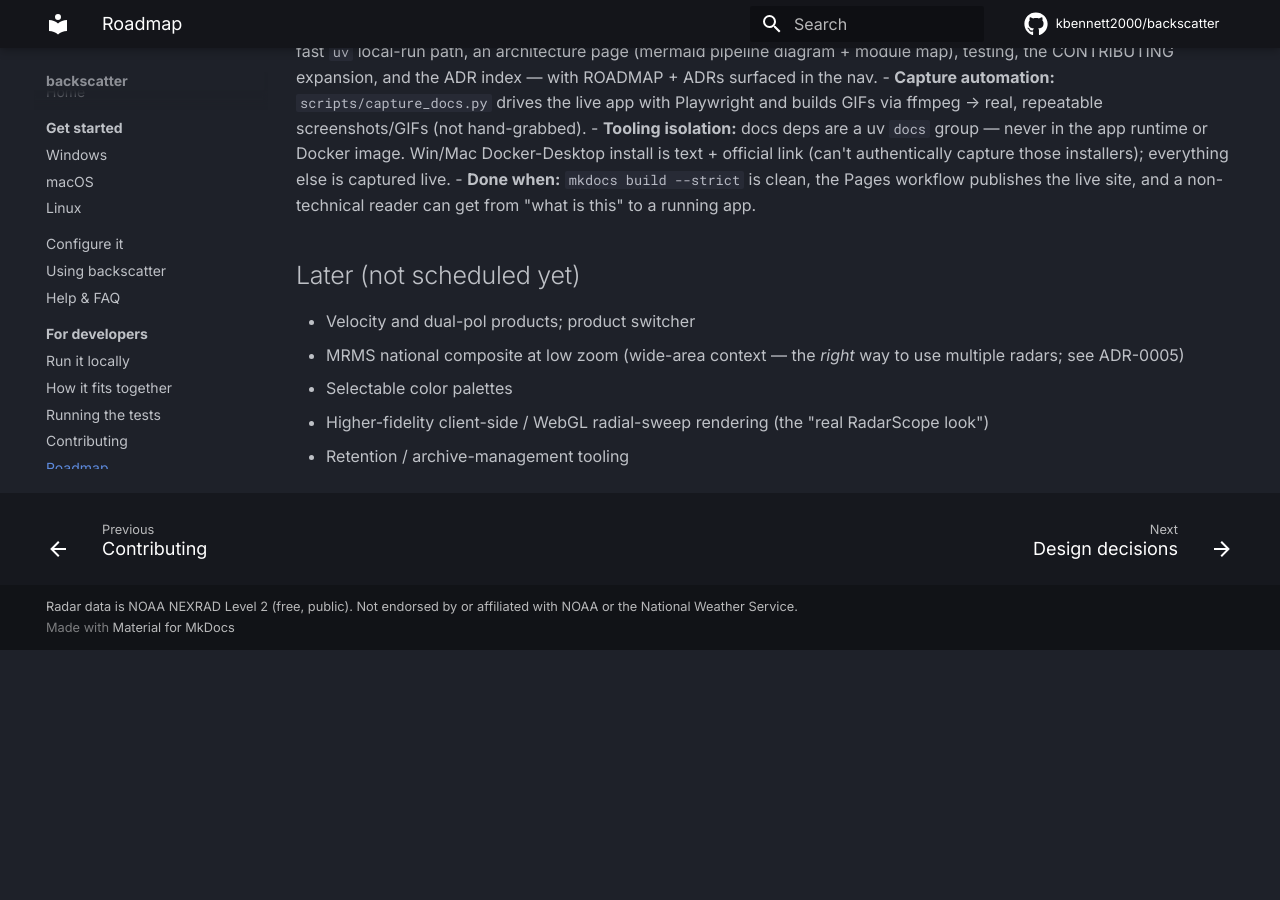
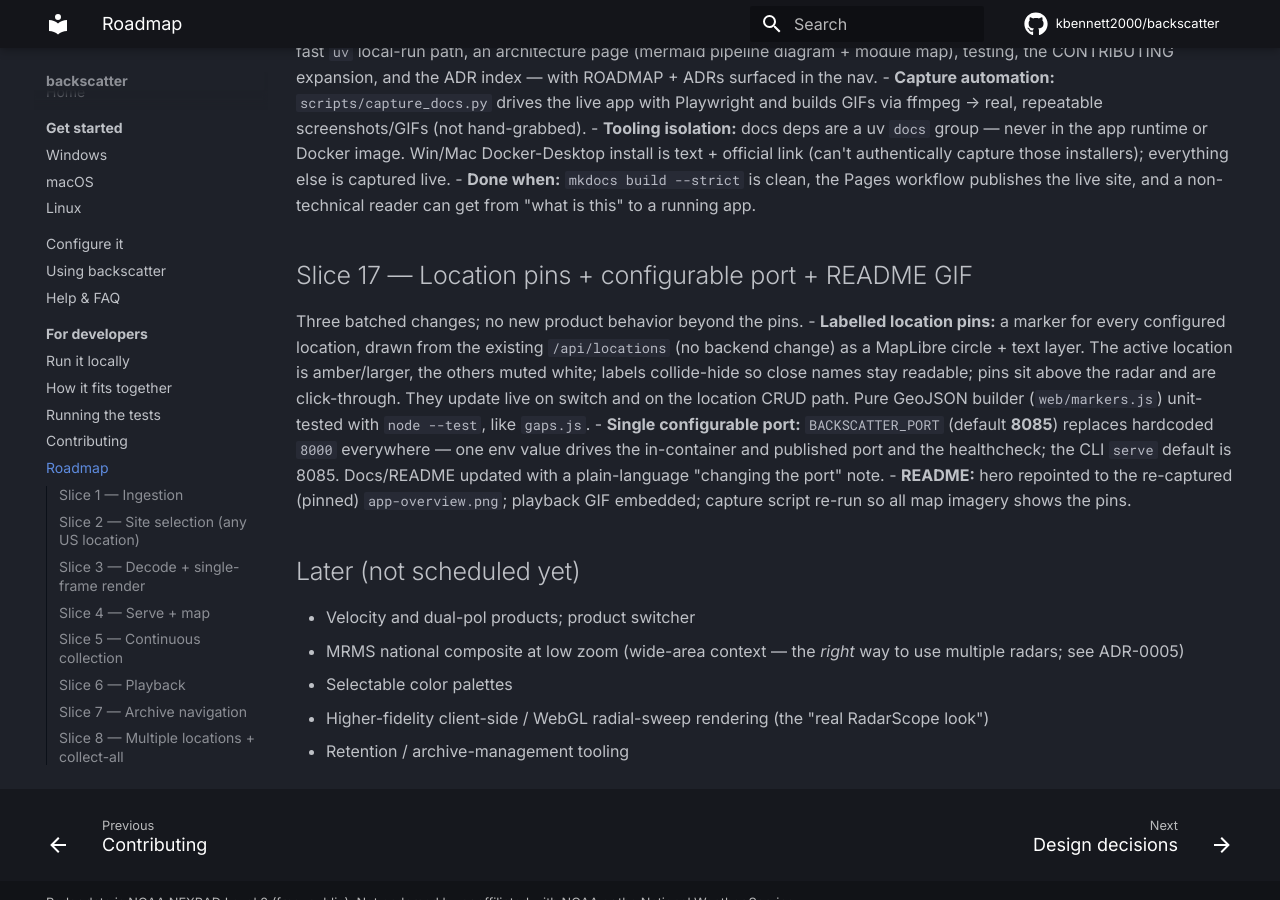
Before and after one commit to kbennett2000/backscatter, an MkDocs documentation site: the page built from docs/ROADMAP.md, in a window 1280 px wide and 900 px high, scrolled down 4591 px. Built offline with MkDocs 1.6.1 and Material for MkDocs 9.7.7, drawn with Linux system fonts in a browser that asks for light colours; comment, search, counter and statistics services are not loaded; before the commit the page ends 5241 px from its top, so only the background shows below that.

Commit message:
docs: add Slice 17 to ROADMAP (post-merge bookkeeping)

```diff
--- a/docs/ROADMAP.md
+++ b/docs/ROADMAP.md
@@ -228,6 +228,21 @@ branch. MkDocs Material in `docs/`, deployed to GitHub Pages by a build workflow
 - **Done when:** `mkdocs build --strict` is clean, the Pages workflow publishes the live
   site, and a non-technical reader can get from "what is this" to a running app.
 
+## Slice 17 — Location pins + configurable port + README GIF
+Three batched changes; no new product behavior beyond the pins.
+- **Labelled location pins:** a marker for every configured location, drawn from the
+  existing `/api/locations` (no backend change) as a MapLibre circle + text layer. The
+  active location is amber/larger, the others muted white; labels collide-hide so close
+  names stay readable; pins sit above the radar and are click-through. They update live
+  on switch and on the location CRUD path. Pure GeoJSON builder (`web/markers.js`)
+  unit-tested with `node --test`, like `gaps.js`.
+- **Single configurable port:** `BACKSCATTER_PORT` (default **8085**) replaces hardcoded
+  `8000` everywhere — one env value drives the in-container and published port and the
+  healthcheck; the CLI `serve` default is 8085. Docs/README updated with a plain-language
+  "changing the port" note.
+- **README:** hero repointed to the re-captured (pinned) `app-overview.png`; playback GIF
+  embedded; capture script re-run so all map imagery shows the pins.
+
 ## Later (not scheduled yet)
 - Velocity and dual-pol products; product switcher
 - MRMS national composite at low zoom (wide-area context — the *right* way to use
```
